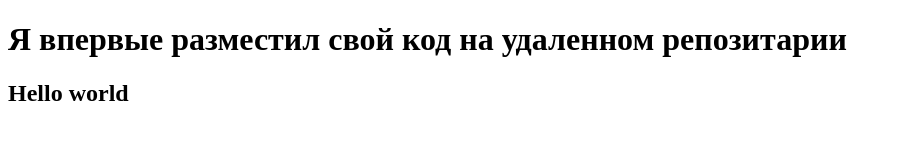
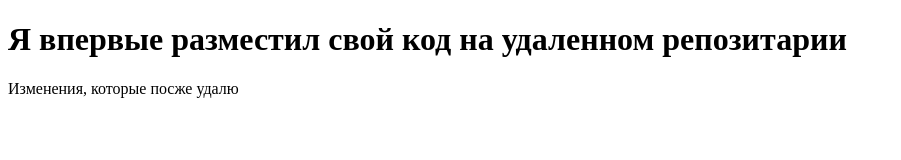
Before and after one commit to Shelbaan/Abramov_2.6, a plain HTML site: page index.html in a window 1280 px wide. Shown: the whole page, without its empty margins (0-901 px from the left). Drawn offline with Linux system fonts and the light colour scheme.

Commit message:
Ошибочный коммит

```diff
--- a/index.html
+++ b/index.html
@@ -7,6 +7,6 @@
 </head>
 <body>
     <h1>Я впервые разместил свой код на удаленном репозитарии</h1>
-    <h2>Hello world</h2>
+    <p>Изменения, которые посже удалю</p>
 </body>
 </html>
```
